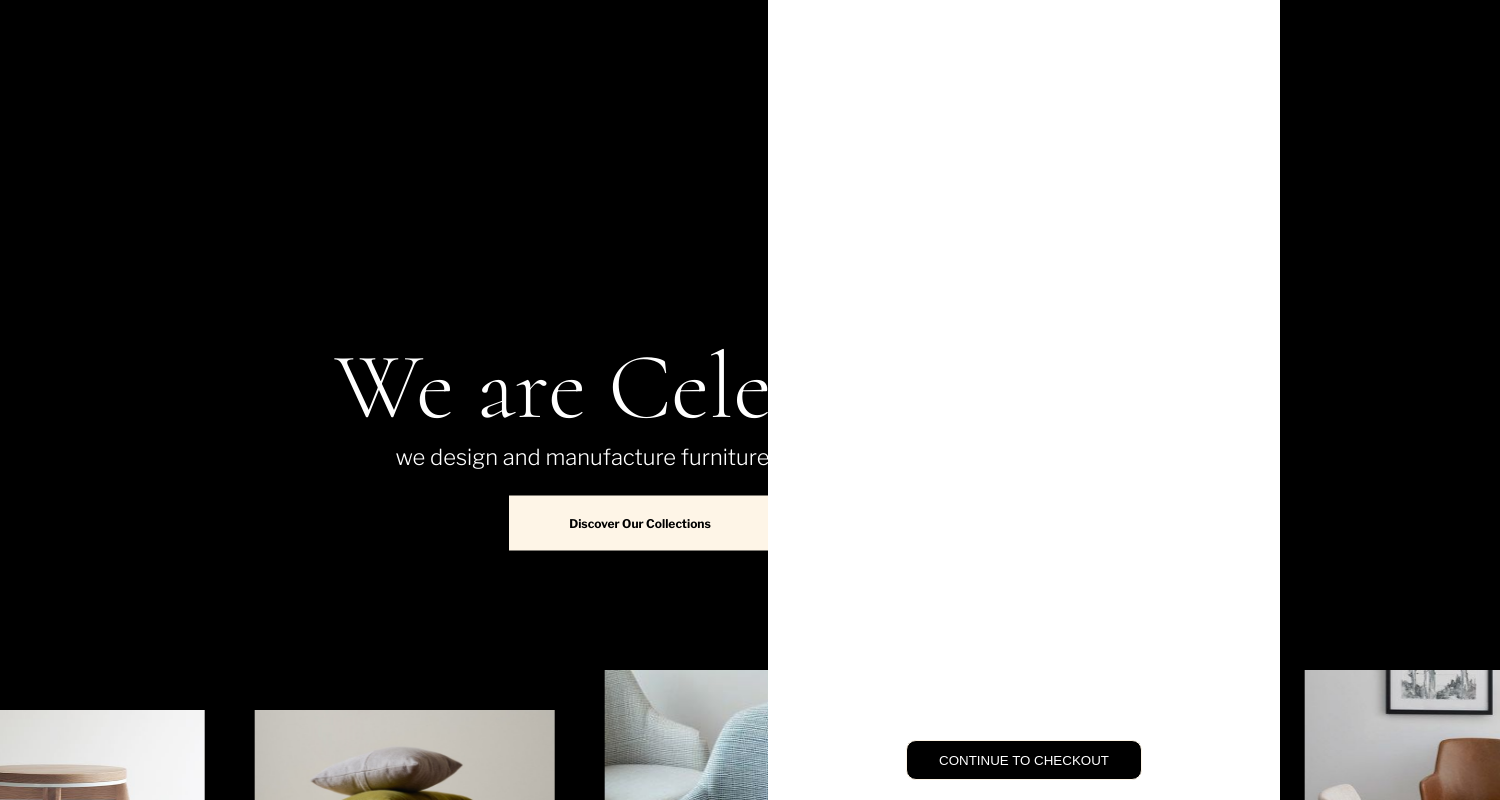
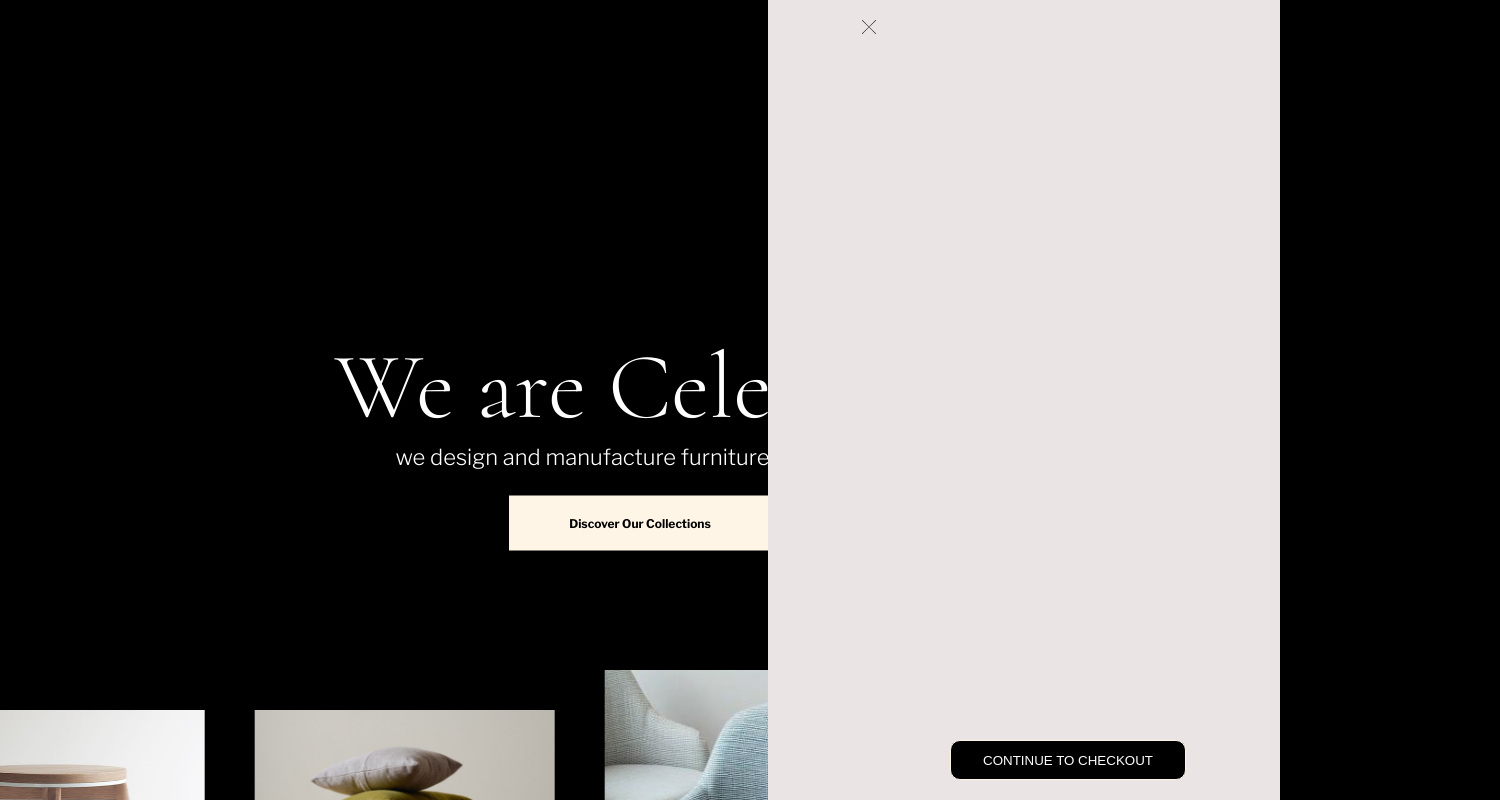
Before and after one commit to anagkazou/Celestial-app, a React (Create React App) app: page / in a window 1280 px wide. Shown: the top 800 px of the page, 1500 px wide, since content can reach past the window. Built offline with nearby package versions, Linux system fonts and the light colour scheme; no server answers.

Commit message:
Create cart reducer and connect to CartIcon component

```diff
--- a/src/components/cart-icon/cart-icon.component.jsx
+++ b/src/components/cart-icon/cart-icon.component.jsx
@@ -1,10 +1,12 @@
 import React from 'react';
+import {connect} from 'react-redux';
 
+import {toggleCartHidden} from '../../redux/cart/cart.actions'
 import ShoppingIcon from '../../assets/svg/shopping-cart.svg';
 import './cart-icon.styles.scss';
 
-const CartIcon = () => (
-    <div className="cart-icon">
+const CartIcon = ({toggleCartHidden}) => (
+    <div className="cart-icon" onClick={toggleCartHidden}>
       <img src={`${ShoppingIcon}`} alt="React Logo" />
          <div className="pos-abs">
             <span className="item-count">0</span>
@@ -12,4 +14,7 @@ const CartIcon = () => (
     </div>
 );
 
-export default CartIcon;
+const mapDispatchToProps = dispatch => ({
+    toggleCartHidden: () => dispatch(toggleCartHidden())
+})
+export default connect(null, mapDispatchToProps)(CartIcon);
--- a/src/components/cart-preview/cart-preview.component.jsx
+++ b/src/components/cart-preview/cart-preview.component.jsx
@@ -1,10 +1,13 @@
 import React from 'react';
 import './cart-preview.styles.scss'
-
+import CloseButton from '../../assets/svg/cancel.svg'
 import CustomButton from '../custom-button/custom-button.component'
 
 const CartPreview = () => (
     <div className="cart-preview">
+        <div className="btn--close">
+            <img src={CloseButton} alt="close"/>
+        </div>
         <div className="cart-items">
 
         </div>
--- a/src/components/cart-preview/cart-preview.styles.scss
+++ b/src/components/cart-preview/cart-preview.styles.scss
@@ -7,8 +7,17 @@
   z-index: 5;
   display: flex;
   padding: 2rem;
-  background-color: white;
-
+  background-color: rgb(235, 228, 228);
+  .btn--close {
+    width: 1.4rem;
+    height: 1.4rem;
+    margin-left: auto;
+    cursor: pointer;
+    img {
+      width: inherit;
+      height: auto;
+    }
+  }
   .cart-items {
     height: 2.4rem;
     display: flex;
--- a/src/components/header/header.component.jsx
+++ b/src/components/header/header.component.jsx
@@ -17,7 +17,7 @@ class Header extends React.Component {
   }
 
   render() {
-    const currentUser = this.props.currentUser;
+    const {currentUser, hidden } = this.props;
     return (
       <div className="header">
         <div className="header__right">
@@ -42,13 +42,14 @@ Logout
             <span className="line"></span>
           </div>
         </div>
-        <CartPreview/>
-      </div>
+{     hidden?   <CartPreview/>: null
+}      </div>
     );
   }
 }
 
-const mapStateToProps = state => ({
-  currentUser:state.user.currentUser
+const mapStateToProps = ({user:{currentUser}, cart:{hidden}}) => ({
+currentUser,
+hidden
 })
 export default connect(mapStateToProps)( Header);
--- a/src/index.css
+++ b/src/index.css
@@ -1,3 +1,6 @@
+html {
+  overflow-y: scroll;
+}
 body {
   margin: 0;
   overflow-x: hidden;
--- /dev/null
+++ b/src/redux/cart/cart.actions.js
@@ -0,0 +1,5 @@
+import CartActionTypes from './cart.types';
+
+export const toggleCartHidden = () => ({
+    types:CartActionTypes.TOGGLE_CART_HIDDEN
+})
--- /dev/null
+++ b/src/redux/cart/cart.reducer.js
@@ -0,0 +1,19 @@
+import CartActionTypes from "./cart.types"
+
+const INITIAL_STATE = {
+    hidden:true
+}
+
+const cartReducer = (state = INITIAL_STATE, action) => {
+    switch (action.type){
+        case "TOGGLE_CART_HIDDEN":
+            return {
+                ...state,
+                hidden: !state.hidden
+            }
+            default:
+            return state;
+    }
+}
+
+export default cartReducer;
--- /dev/null
+++ b/src/redux/cart/cart.types.js
@@ -0,0 +1,5 @@
+const CartActionTypes = {
+    TOGGLE_CART_HIDDEN: "TOGGLE_CART_HIDDEN"
+}
+
+export default CartActionTypes;
--- a/src/redux/root-reducer.js
+++ b/src/redux/root-reducer.js
@@ -1,8 +1,9 @@
 import {combineReducers} from 'redux';
 
 import userReducer from "./user/user-reducer"
-
+import cartReducer from './cart/cart.reducer'
 export default combineReducers({
 
-    user:userReducer
+    user:userReducer,
+    cart:cartReducer
 })
```
Also changed, not shown: src/assets/svg/cancel.svg (added).
